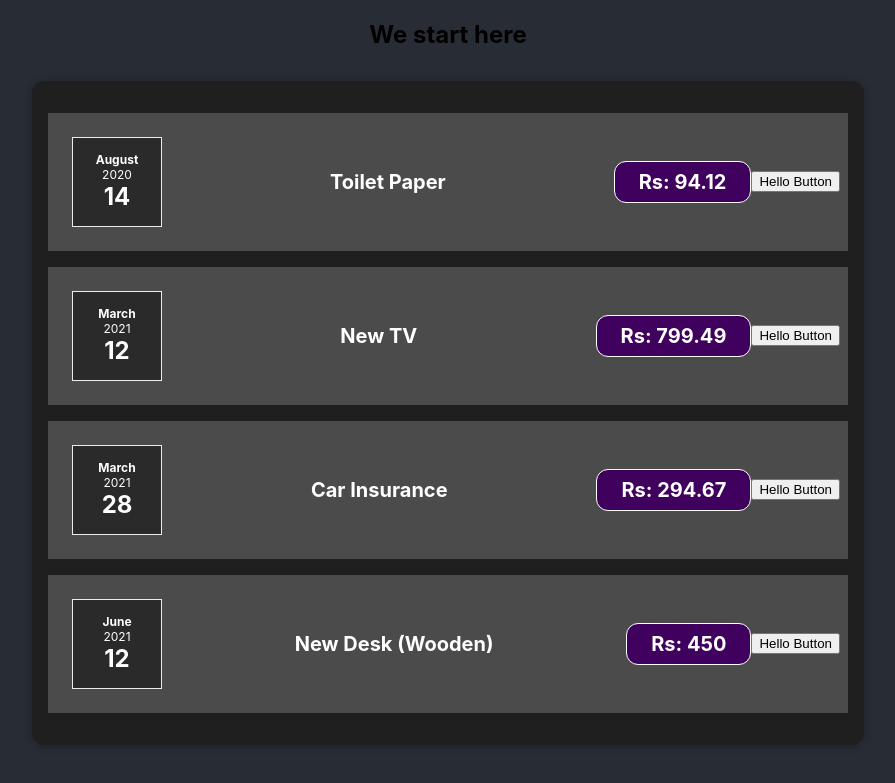
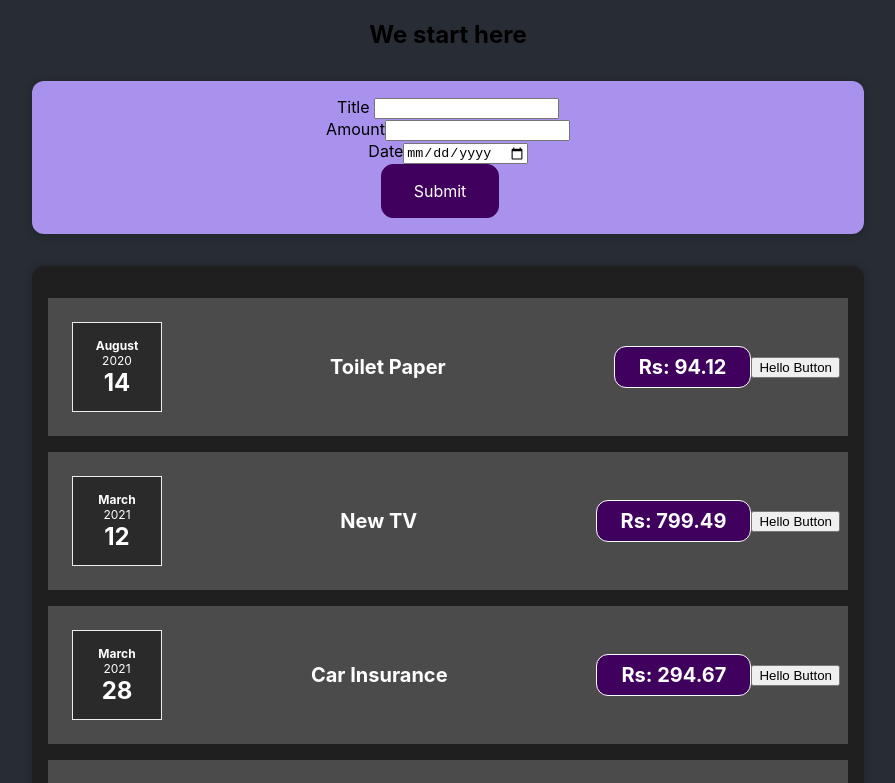
Before and after one commit to rolins2/Expense-tracker, a React (Create React App) app in the folder ny-expensetracker/: page / in a window 1280 px wide. Shown: the top 783 px of the page, without its empty margins (192-1087 px from the left). Built offline with nearby package versions, Linux system fonts and the light colour scheme.

Commit message:
Feat: Added new expense form

```diff
--- a/ny-expensetracker/src/App.js
+++ b/ny-expensetracker/src/App.js
@@ -1,5 +1,6 @@
 import "./App.css";
 import Expenses from "./components/Expenses";
+import NewExpense from "./components/NewExpense/NewExpense";
 function App() {
   const expenses = [
     {
@@ -25,6 +26,7 @@
   return (
     <div className="App">
       <h2> We start here</h2>
+      <NewExpense />
 
       <Expenses expenses={expenses}></Expenses>
     </div>
--- /dev/null
+++ b/ny-expensetracker/src/components/NewExpense/ExpenseForm.js
@@ -0,0 +1,26 @@
+function ExpenseForm() {
+  return (
+    <div>
+      <form>
+        <div>
+          <div>
+            <label>Title </label>
+            <input type="text"></input>
+          </div>
+          <div>
+            <label>Amount</label>
+            <input type="text" />
+          </div>
+          <div>
+            <label>Date</label>
+            <input type="date" />
+          </div>
+          <div>
+            <button>Submit</button>
+          </div>
+        </div>
+      </form>
+    </div>
+  );
+}
+export default ExpenseForm;
--- /dev/null
+++ b/ny-expensetracker/src/components/NewExpense/NewExpense.css
@@ -0,0 +1,38 @@
+.new-expense {
+  background-color: #a892ee;
+  padding: 1rem;
+  margin: 2rem auto;
+  width: 50rem;
+  max-width: 95%;
+  border-radius: 12px;
+  text-align: center;
+  box-shadow: 0 1px 8px rgba(0, 0, 0, 0.25);
+}
+
+.new-expense button {
+  font: inherit;
+  cursor: pointer;
+  padding: 1rem 2rem;
+  border: 1px solid #40005d;
+  background-color: #40005d;
+  color: white;
+  border-radius: 12px;
+  margin-right: 1rem;
+}
+
+.new-expense button:hover,
+.new-expense button:active {
+  background-color: #510674;
+  border-color: #510674;
+}
+
+.new-expense button.alternative {
+  color: #220131;
+  border-color: transparent;
+  background-color: transparent;
+}
+
+.new-expense button.alternative:hover,
+.new-expense button.alternative:active {
+  background-color: #ddb3f8;
+}
--- /dev/null
+++ b/ny-expensetracker/src/components/NewExpense/NewExpense.js
@@ -0,0 +1,12 @@
+import ExpenseForm from "./ExpenseForm";
+import "./NewExpense.css";
+
+function NewExpense() {
+  return (
+    <div className="new-expense">
+      <ExpenseForm />
+    </div>
+  );
+}
+
+export default NewExpense;
```
